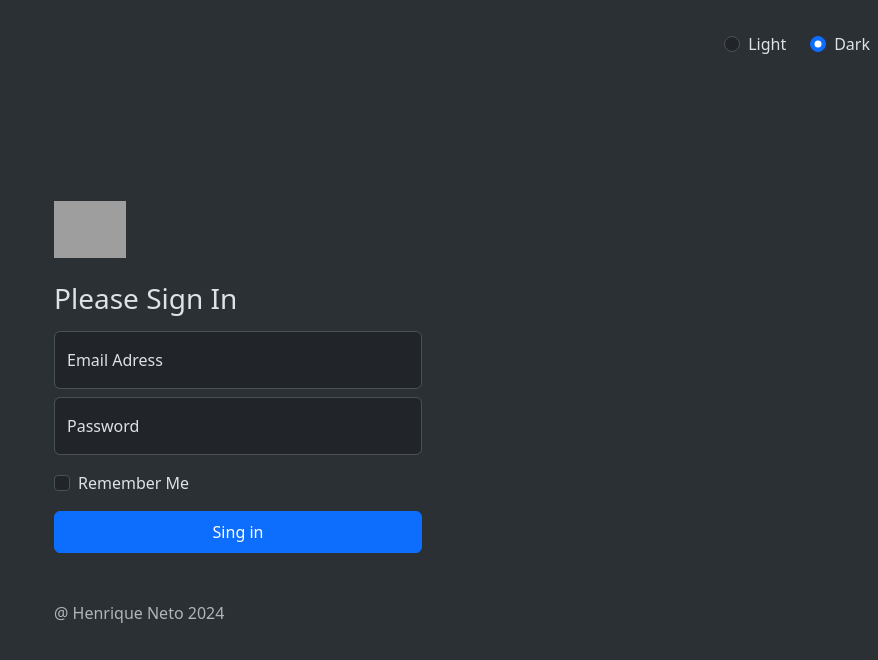
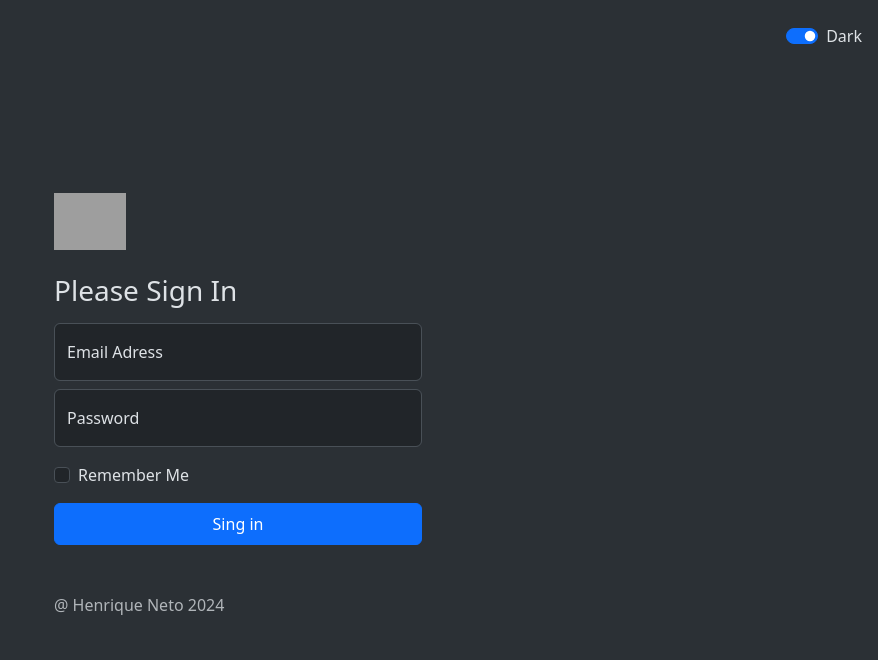
Before and after one commit to henNet/login-bootstrap, a plain HTML site: page index.html in a window 1280 px wide. Shown: the whole page, without its empty margins (402-1280 px from the left). Drawn offline with nearby package versions, Linux system fonts and the light colour scheme; grey boxes are pictures that could not be loaded.

Commit message:
Adicionado troca de modos com o switche

```diff
--- a/index.html
+++ b/index.html
@@ -9,22 +9,44 @@
       integrity="sha384-QWTKZyjpPEjISv5WaRU9OFeRpok6YctnYmDr5pNlyT2bRjXh0JMhjY6hW+ALEwIH"
       crossorigin="anonymous"
     />
-    <link rel="stylesheet" href="style.css">
+    <link rel="stylesheet" href="style.css" />
     <title>Login</title>
   </head>
   <body class="d-flex flex-column align-items-center py-4 bg-body-tertiary">
-    <header class="w-100 d-flex justify-content-end p-2 gap-4">
-        <div class="form-check">
-            <input onchange="modeLight()" class="form-check-input" type="radio" name="flexRadioDefault" id="flexRadioDefault1">
-            <label class="form-check-label" for="flexRadioDefault1">
-              Light
-            </label>
+    <header class="w-100 d-flex justify-content-end px-3 gap-4">
+      <!-- <div class="form-check">
+        <input
+          onchange="modeLight()"
+          class="form-check-input"
+          type="radio"
+          name="flexRadioDefault"
+          id="flexRadioDefault1"
+        />
+        <label class="form-check-label" for="flexRadioDefault1"> Light </label>
       </div>
       <div class="form-check">
-            <input onchange="modeDark()" class="form-check-input" type="radio" name="flexRadioDefault" id="flexRadioDefault2" checked>
-            <label class="form-check-label" for="flexRadioDefault2">
+        <input
+          onchange="modeDark()"
+          class="form-check-input"
+          type="radio"
+          name="flexRadioDefault"
+          id="flexRadioDefault2"
+          checked
+        />
+        <label class="form-check-label" for="flexRadioDefault2"> Dark </label>
+      </div> -->
+      <div class="form-check form-switch">
+        <label class="form-check-label" for="flexSwitchCheckChecked" id="switche">
           Dark
         </label>
+        <input
+          onchange="mode()"
+          class="form-check-input"
+          type="checkbox"
+          role="switch"
+          id="flexSwitchCheckChecked"
+          checked
+        />
       </div>
     </header>
     <main class="w-100 m-auto form-container">
@@ -57,22 +79,40 @@
         </div>
 
         <div class="form-check text-start my-3">
-            <input type="checkbox" class="form-check-input" id="flexCheckDefault">
-            <label for="flexCheckDefault" class="form-check-label">Remember Me</label>
+          <input
+            type="checkbox"
+            class="form-check-input"
+            id="flexCheckDefault"
+          />
+          <label for="flexCheckDefault" class="form-check-label"
+            >Remember Me</label
+          >
         </div>
         <button class="btn btn-primary w-100 py-2">Sing in</button>
       </form>
       <p class="text-body-secondary mt-5 mb-3">@ Henrique Neto 2024</p>
     </main>
     <script>
-        function modeLight(){
+      function modeLight() {
         var html = document.querySelector("html");
         html.setAttribute("data-bs-theme", "light");
       }
 
-        function modeDark(){
+      function modeDark() {
         var html = document.querySelector("html");
         html.setAttribute("data-bs-theme", "dark");
+      }
+
+      function mode(){
+        var label = document.querySelector("#switche");
+
+        if(label.textContent.trim() == "Dark"){
+            modeLight();
+            label.innerHTML = "Light";
+        }else{
+            modeDark();
+            label.innerHTML = "Dark";
+        }
       }
     </script>
   </body>
```
Lines whose indentation alone changed are shown as unchanged.
